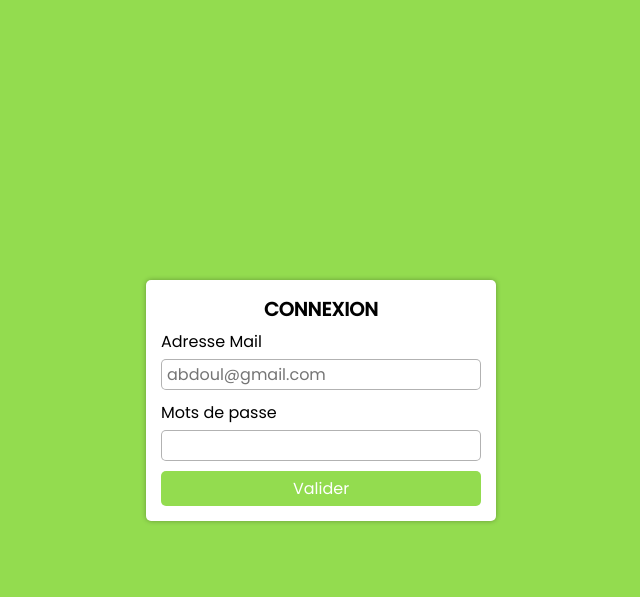
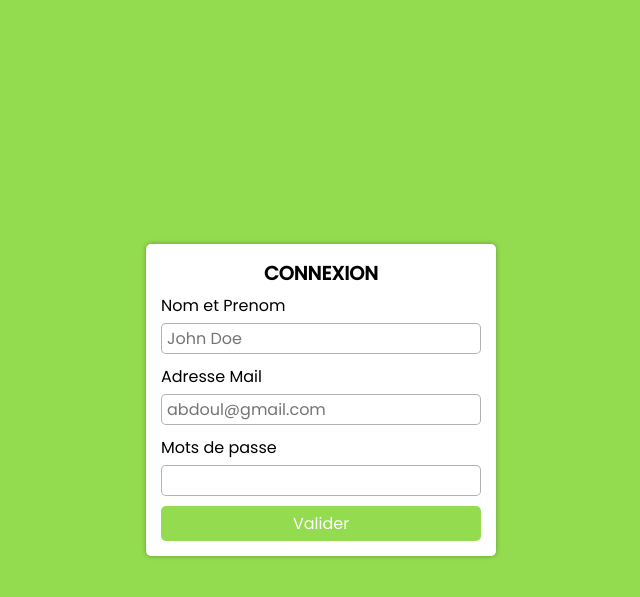
Before and after one commit to oabdoul/Project-Connexion-Form, a PHP site: page / in a window 1280 px wide. Shown: the top 597 px of the page, without its empty margins (319-959 px from the left). Run offline with PHP 8.4, Linux system fonts and the light colour scheme.

Commit message:
Ajout d'un input user pour le nom de l'utilisateur

```diff
--- a/index.php
+++ b/index.php
@@ -10,6 +10,10 @@
     <form action="submit-login.php" method="POST">
         <h1>Connexion</h1>
         <div>
+            <label for="username">Nom et Prenom</label>
+            <input type="text" name="username" id="username" placeholder="John Doe">
+        </div>
+        <div>
             <label for="email">Adresse Mail</label>
             <input type="email" name="email" id="email" placeholder="abdoul@gmail.com">
         </div>
@@ -17,7 +21,7 @@
             <label for="password">Mots de passe</label>
             <input type="password" name="password" id="password">
         </div>
-        <button>Valider</button>
+        <button type="submit">Valider</button>
     </form>
 </body>
 </html>
```
